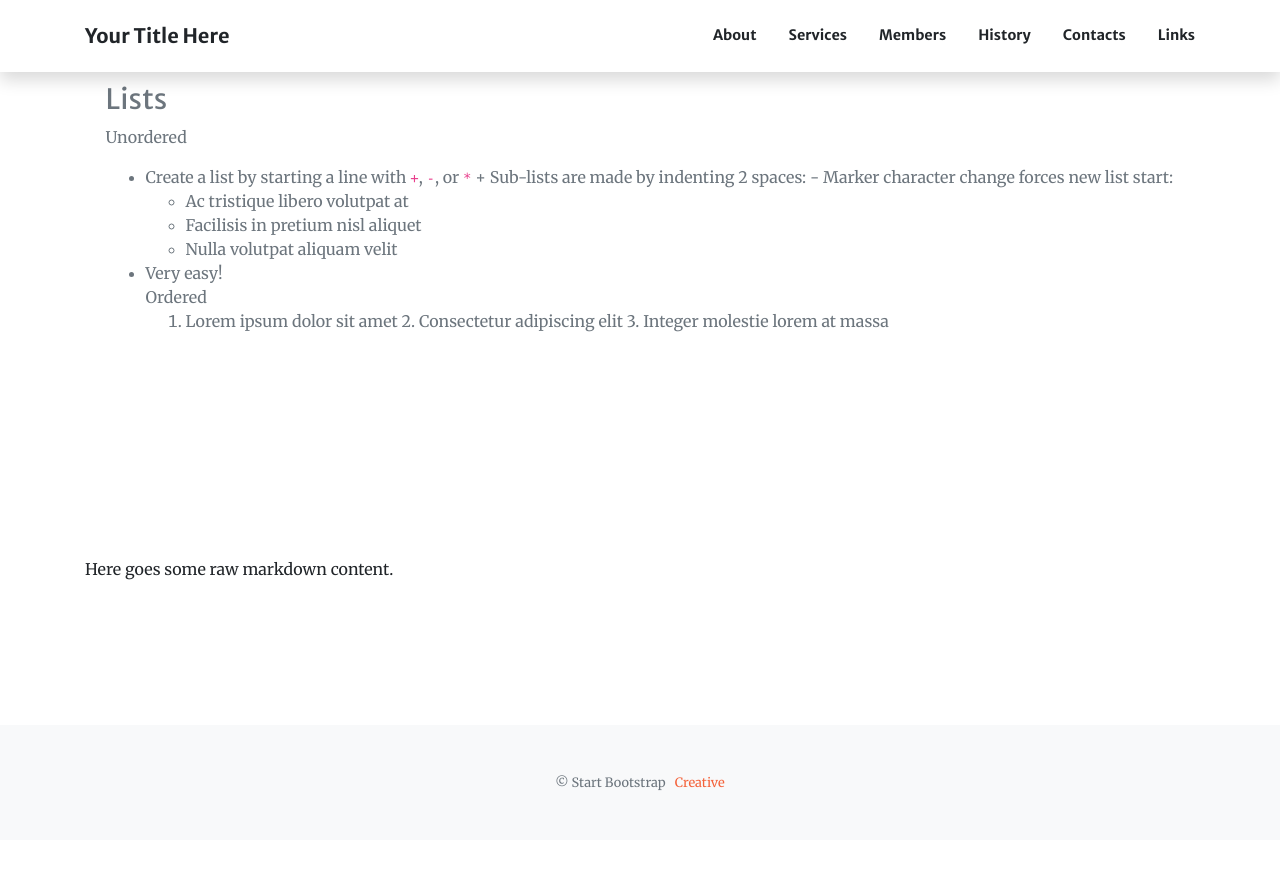
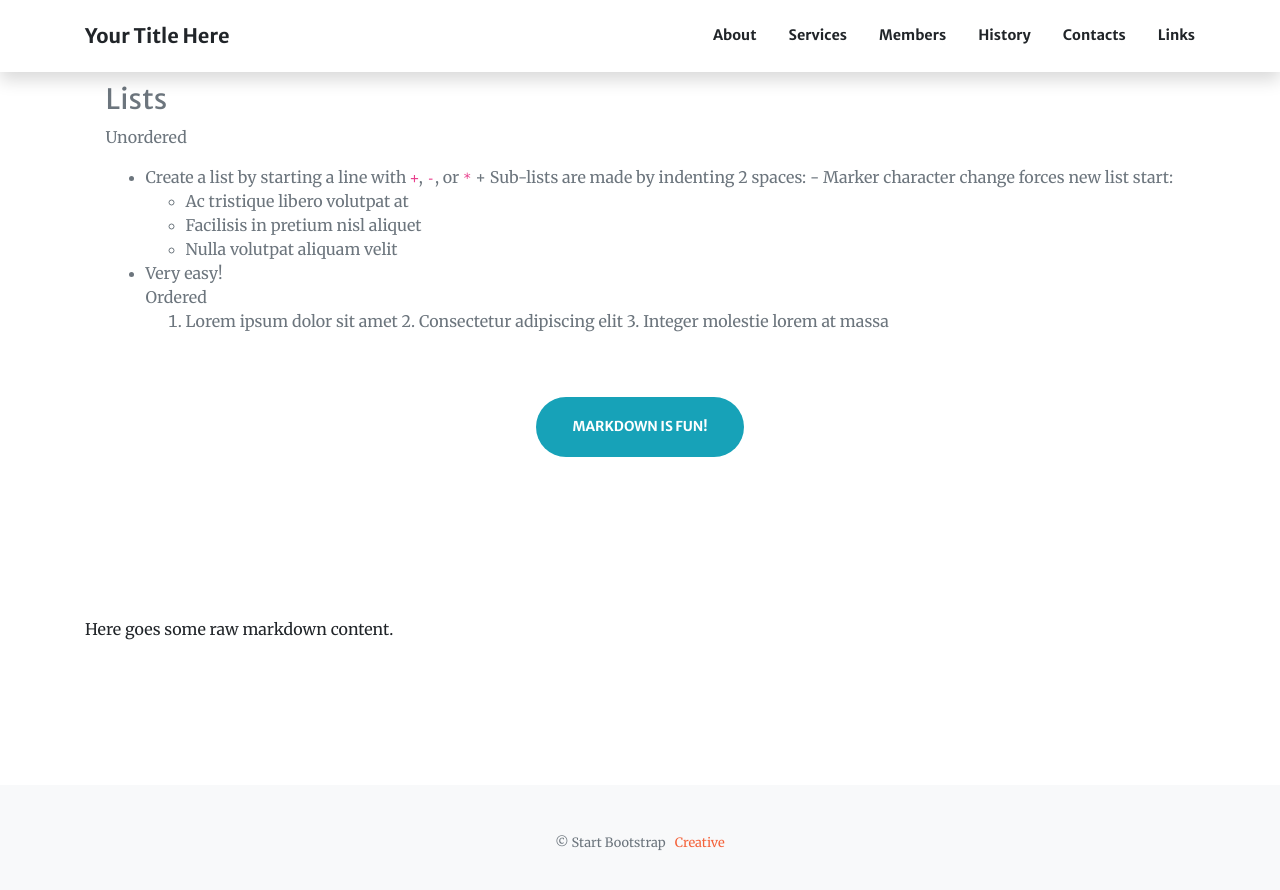
Before and after one commit to vvalchev/creative-theme-jekyll-new, a Jekyll site: the page built from links.md, in a window 1280 px wide and 900 px high, scrolled down 1918 px. Shown: the top 890 px of the window. Built offline with Jekyll 4.4.1, drawn with Linux system fonts in a browser that asks for light colours; nearby versions of some CDN libraries; before the commit the page ends 2758 px from its top, so only the background shows below that.

Commit message:
Made a new template to reuse 'actions'. It is imported in aside, call-to-action and paragraph.

```diff
--- /dev/null
+++ b/_includes/actions.html
@@ -0,0 +1,9 @@
+{% if include.actions %}
+<div class="row justify-content-center">
+  <div class="col md-auto text-center">
+    {% for action in include.actions %}
+      <a href="{{ action.url }}" class="btn btn-xl js-scroll-trigger {{ action.class | default: "btn-primary" }}">{{ action.title }}</a>
+    {% endfor %}
+  </div>
+</div>
+{% endif %}
--- a/_includes/aside.html
+++ b/_includes/aside.html
@@ -1,8 +1,6 @@
 <section id="{{ section.section_id }}" class="page-section bg-dark text-white {{ section.background_style }}">
   <div class="container text-center">
     <h2 class="mb-4">{{ section.title }}!</h2>
-    {% for action in section.actions %}
-      <a href="{{ action.url }}" class="btn btn-light btn-xl js-scroll-trigger {{ action.class }}">{{ action.title }}</a>
-    {% endfor %}
+    {% include actions.html actions=section.actions %}
   </div>
 </section>
--- a/_includes/call-to-action.html
+++ b/_includes/call-to-action.html
@@ -5,10 +5,8 @@
         <h2 class="text-white mt-0 text-center">{{ section.title }}</h2>
         <hr class="divider light my-4">
         <div class="text-white-50 mb-4 ">{{ section.text | markdownify }}</div>
-        {% for action in section.actions %}
-          <a href="{{ action.url }}" class="btn btn-light btn-xl js-scroll-trigger {{ action.class }}">{{ action.title }}</a>
-        {% endfor %}
       </div>
     </div>
+    {% include actions.html actions=section.actions %}
   </div>
 </section>
--- a/_includes/paragraph.html
+++ b/_includes/paragraph.html
@@ -7,14 +7,6 @@
         {{ section.text | newline_to_br | markdownify }}
       </div>
     </div>
-    {% if section.actions %}
-    <div class="row justify-content-center">
-      <div class="col md-auto text-center">
-        {% for action in section.actions %}
-          <a href="{{ action.url }}" class="btn btn-xl js-scroll-trigger {{ action.class | default: "btn-primary" }}">{{ action.title }}</a>
-        {% endfor %}
-      </div>
-    </div>
-    {% endif %}
+    {% include actions.html actions=section.actions %}
   </div>
 </section>
--- a/links.md
+++ b/links.md
@@ -42,6 +42,10 @@ sections:
   title: No HTML!
 #  background_style: bg-info
 #  text_style: text-left text-white
+  actions:
+   - title: Markdown is fun!
+     class: btn-info
+     url: '#'
   text: >+
     ### Typographic replacements
 
```
